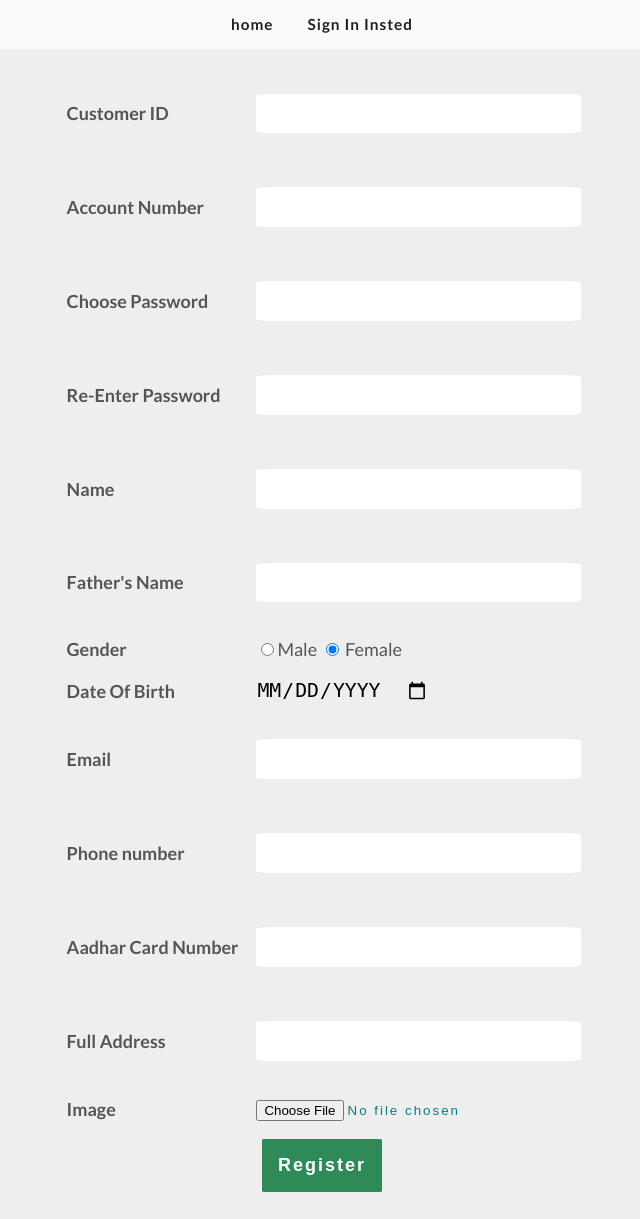
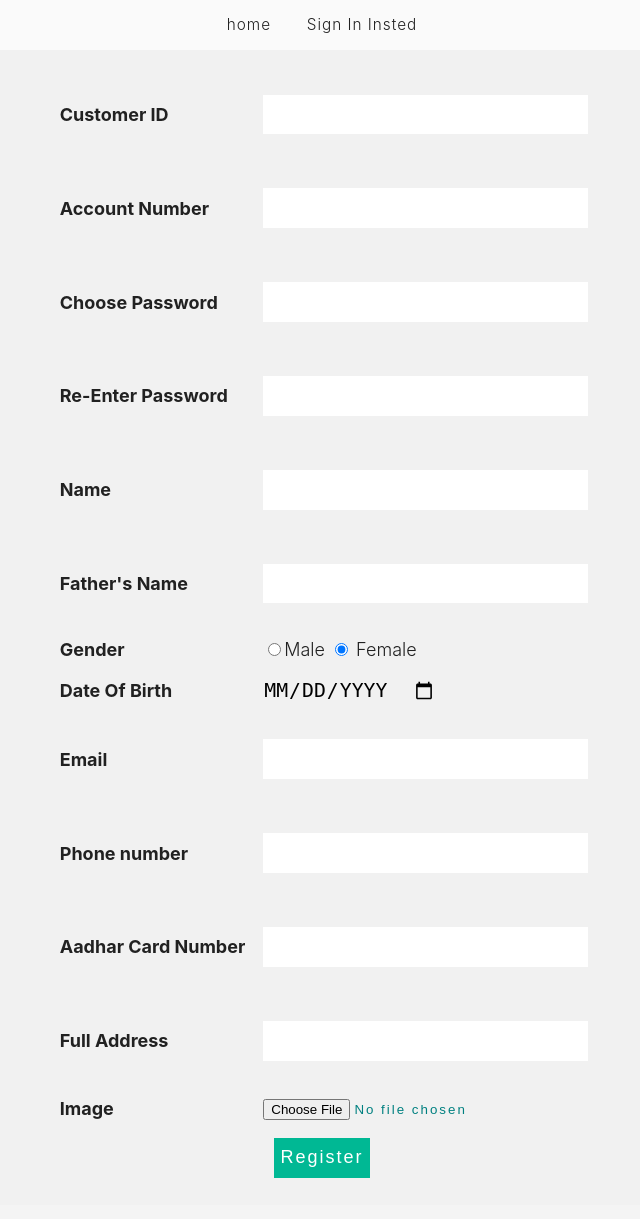
Before and after one commit to 17aim17/NetBanking-System-Php, a PHP site: page /register.php in a window 1280 px wide. Shown: the whole page, without its empty margins (318-958 px from the left). After the commit the page ends 1178 px from the top, so only its background shows below. Run offline with PHP 8.4, Linux system fonts and the light colour scheme.

Commit message:
some improvements

```diff
--- a/index.php
+++ b/index.php
@@ -27,7 +27,8 @@
          </div>
        </nav>
        <div class="hero-text-box">
-         <h1 id="heading">Welcome To Federal bAnk of cHicAGo</h1>
+         <h1 id="heading">Welcome To My Bank</h1>
+
          <a class="btn " href="user_login.php">USER LOGIN</a>
          <a class="btn " href="admin_login.php">ADMIN LOGIN</a>
        </div>
--- a/register.php
+++ b/register.php
@@ -11,7 +11,7 @@ echo "<title>Register Here</title>
       function abc($imagetype){
             if(empty($imagetype)){ return false ;}
             switch ($imagetype) {
-              case 'image/bmp':
+                case 'image/bmp':
                     return ".bmp";
               case 'image/jpeg':
                     return ".jpg";
@@ -43,9 +43,9 @@ if(isset($_POST["register"])){
 
     if($row==0){
      if($c1==$c2){
-       echo "b";
+
        if(!empty($_FILES["file1"]["name"])){
-         echo "c";
+
          $file_name =$_FILES["file1"]["name"];
          $temp_name =$_FILES["file1"]["tmp_name"];
          $imagetype =$_FILES["file1"]["type"];
@@ -53,13 +53,13 @@ if(isset($_POST["register"])){
          $extension =abc($imagetype);
          $imagename =$a.$extension;
          $target = "./photos/".$imagename;
-         echo "d";
+
          if(move_uploaded_file($temp_name,$target)){
-           echo "e";
+
            $query ="INSERT INTO Users VALUES('$a','$b','$c1','$d' ,'$e' ,10 ,'$f' ,'$g' ,'$h' ,'$i' ,'$j' ,'$k','$imagename' ,'Pending' ,'$date')";
            $result =$connection->query($query);
-            echo "f";
-            if($result){ echo "g"; $message ="Form Submit Succesfuly Wait for Authentiction" ;}
+
+            if($result){  $message ="Form Submit Succesfuly Wait for Authentiction" ;}
             else { $message ="Sorry Error occured please try again later" ;}
          }
        }
--- a/static/app.css
+++ b/static/app.css
@@ -3,10 +3,10 @@ html{
   min-height: 100%;
   min-width: 100%;
   background-color: transparent;
-  color: #555;
-  font-family: 'Lato' , 'Arial' , sans-serif;
+  color: #212121;
+  font-family: -apple-system, BlinkMacSystemFont, 'Segoe UI', Roboto, Oxygen, Ubuntu, Cantarell, 'Open Sans', 'Helvetica Neue', sans-serif;
   font-size: 18px;
-  font-weight: 400;
+  font-weight: 300;
   text-rendering: optimizeLegibility;
 }
 
@@ -17,7 +17,7 @@ body
  text-decoration: none;
  width: 100%;
  text-align: center;
- background-color: #EEEEEE;
+ background-color: #f1f1f1;
 }
       .page-header
       {
@@ -30,14 +30,13 @@ body
       h1{
         text-align: center;
         margin: 0 auto;
-        font-size: 195%;
+        font-size: 1.9rem;
         padding: 1.14em;
       }
       .head{
         text-align: center;
       }
       .nav{
-        font-weight: bold;
         background-color: #FAFAFA;
         overflow: auto;
         white-space: nowrap;
@@ -69,7 +68,6 @@ body
     .err_msg{
       font-size: 120%;
       margin: 1vh;
-      font-weight: 600;
       text-align: center;
       color: #f50121;
     }
@@ -96,7 +94,6 @@ body
       text-align: center;
       font-size: 100%;
       border: 1px solid rgba(0,0,0,0.1);
-      border-radius: 5%;
     }
     .button1{
       cursor: pointer;
@@ -104,26 +101,22 @@ body
       text-align: center;
       display: inline-block;
       margin: 1.2rem;
-      padding: .9em;
+      letter-spacing: 2px;
+      color: #fff;
+      font-size: 100%;
+      height: 40px;
+      border: none;
+      background-color: #0984e3;
+    }
+    .simplebutton{
+      cursor: pointer;
+      text-align: center;
+      height: 40px;
       letter-spacing: 2px;
       color: #fff;
       font-size: 100%;
       border: none;
-      border-radius: 2%;
-      font-weight: bold;
-      background-color: dodgerblue;
-    }
-    .simplebutton{
-      cursor: pointer;
-      text-align: center;
-      padding: .9em;
-      letter-spacing: 2px;
-      color: #fff;
-      font-size: 100%;
-      border: none;
-      border-radius: 2%;
-      font-weight: bold;
-      background-color: #2E8B57;
+      background-color: #00b894;
     }
 
   table{
--- a/static/footer.html
+++ b/static/footer.html
@@ -1,6 +1,7 @@
 
 <div class="footer">
       <p>Ashish Copyright  &copy; <?php $year  =date("Y") ; echo $year ?></p>
+
 </div>
 
 </body>
--- a/usercheque.php
+++ b/usercheque.php
@@ -11,7 +11,7 @@ require_once("connect.php");
         $acc =$row["Account_number"];
         $_SESSION["acc"] =$acc;
       }
-      echo "<title>Request For check book</title>";
+      echo "<title>Request For cheque book</title>";
       include "static/usernav.php";
       if(isset($_POST["apply"]))
       {
@@ -50,7 +50,7 @@ require_once("connect.php");
       }
     if(isapplied())
      {
-       echo "<div class='sucess_msg'>You already applied for checkbook</div>";
+       echo "<div class='sucess_msg'>You already applied for cheque book</div>";
      }
      else{
       echo '<form class="" action="" method="post">
```
Also changed, not shown: static/index.css (+3 -5 lines), 1 other file.
